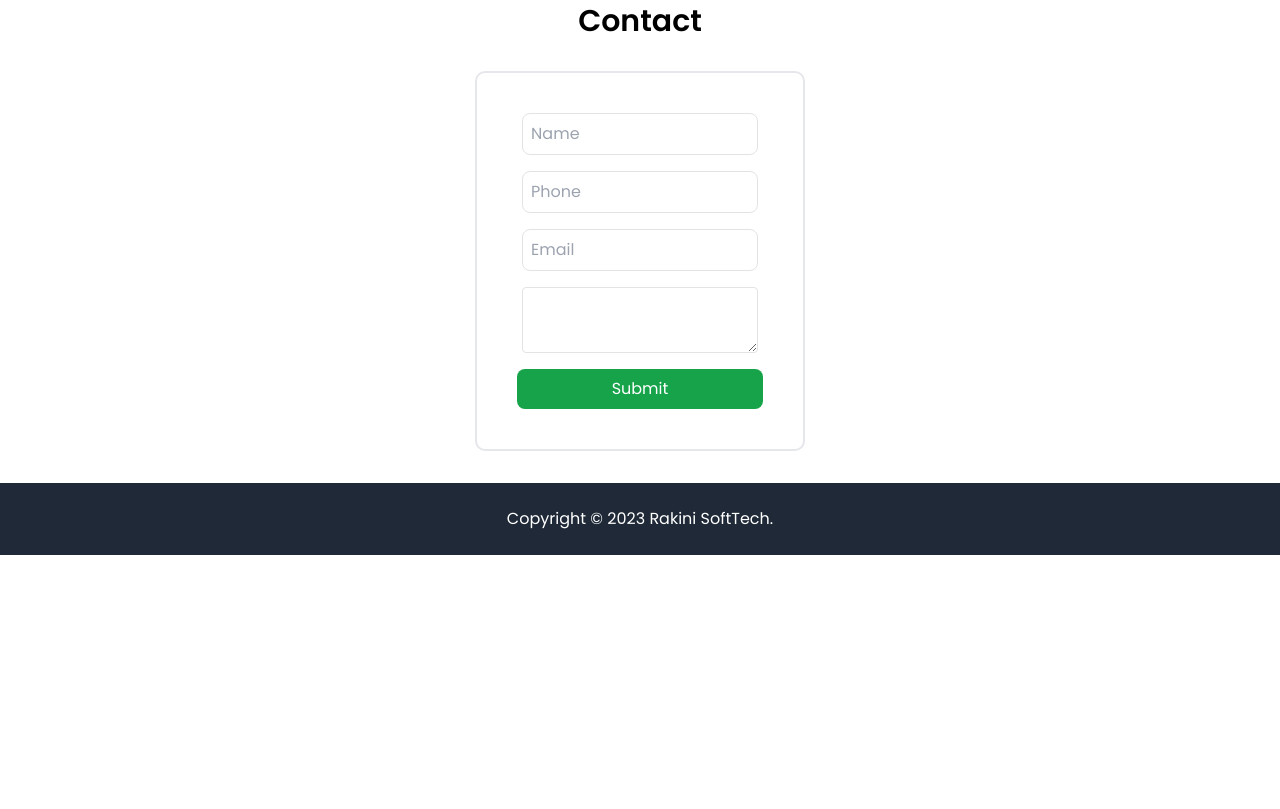
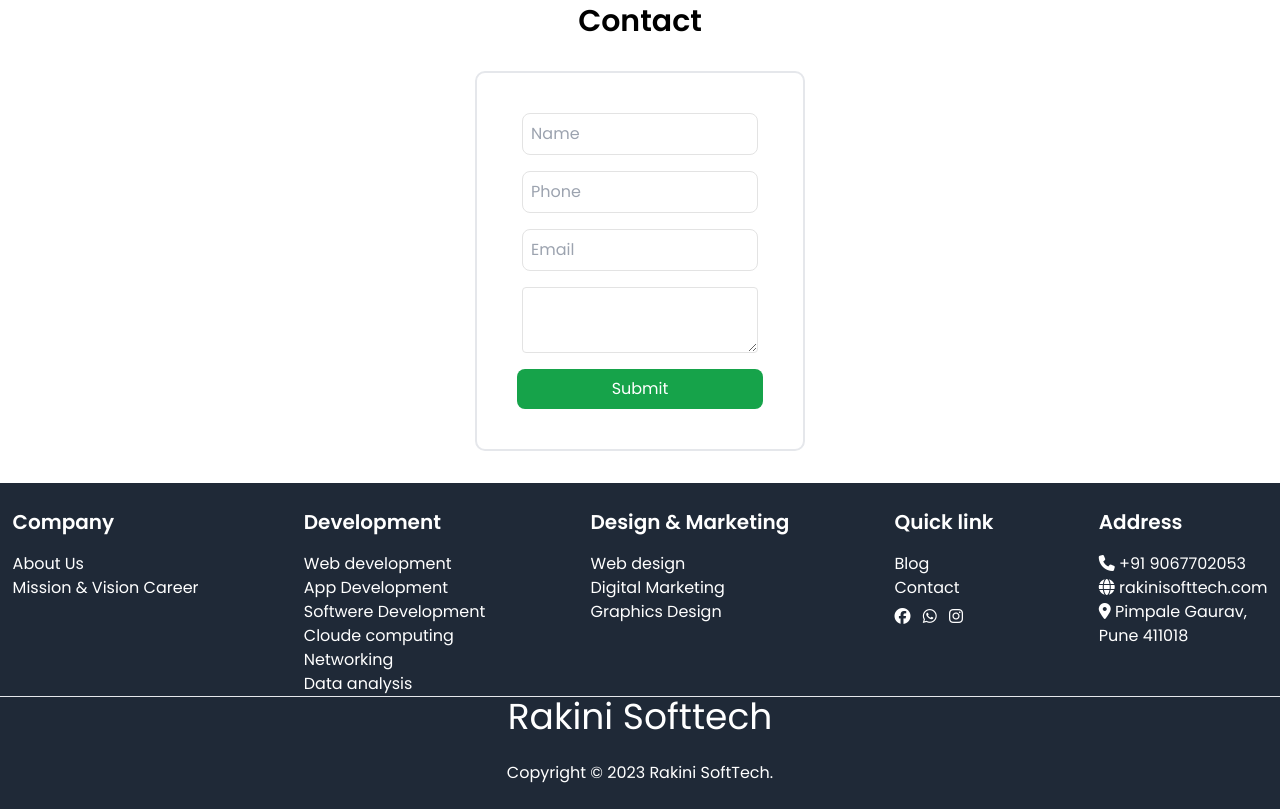
Before and after one commit to sonu-shivcharan/landing-page, a website: page index.html in a window 1280 px wide. Shown: the part 1402-2211 px from the top of the page. Before the commit the page ends 1957 px from the top, so only its background shows below. Drawn offline with Linux system fonts and the light colour scheme; files whose address does not match are found by name.

Commit message:
added footer

```diff
--- a/index.html
+++ b/index.html
@@ -30,7 +30,6 @@
           <a href="#features">Features</a>
           <a href="#contact">Contact</a>
           <a href="#about">About Us</a>
-
         </nav>
       </div>
     </header>
@@ -126,8 +125,50 @@
       </div>
     </section>
     <!-- Footer -->
-    <footer class="bg-gray-800 text-white py-6">
-      <div class="container mx-auto px-6 text-center">
+    <footer id="footer"class="bg-gray-800 text-white py-6">
+      <div class="links flex justify-around flex-wrap gap-20">
+        <div class="flex flex-col ">
+          <h4>Company</h4>
+          <a> About Us</a>
+          <a> Mission & Vision Career</a>
+        </div>
+        <div class="flex flex-col">
+          <h4>Development</h4>
+          <a>Web development </a>
+          <a>App Development</a>
+          <a> Softwere Development</a>
+          <a>Cloude computing</a>
+          <a>Networking</a>
+          <a>Data analysis</a>
+        </div>
+        <div class="flex flex-col">
+          <h4>Design & Marketing</h4>
+          <a>Web design</a>
+          <a> Digital Marketing</a>
+          <a> Graphics Design</a>
+        </div>
+        <div class="flex flex-col">
+         <h4> Quick link</h4>
+         <a> Blog </a>
+         <a>Contact</a>
+         <div class="flex-col">
+         <a> <i class="fa-brands fa-facebook"></i></a>
+         <a><i class="fa-brands fa-whatsapp m-2"></i></a>
+         <a><i class="fa-brands fa-instagram"></i> </a>
+        </div>
+        </div>
+        <div class="flex flex-col">
+          <h4> Address</h4>
+          <h5><i class="fa-solid fa-phone"></i> +91 9067702053</h5>
+          <a><i class="fa-solid fa-globe"></i> rakinisofttech.com</a>
+          <h5><i class="fa-solid fa-location-dot"></i> Pimpale Gaurav,<br> Pune 411018</h5>
+          </div>
+      </div>
+      <hr>
+      <div  class="flex justify-center text-4xl">
+        Rakini Softtech
+      </div>
+      <div class="container mx-auto px-6 text-center mt-6">
         <p>Copyright &copy; 2023 Rakini SoftTech.</p>
       </div>
     </footer>
--- a/style.css
+++ b/style.css
@@ -179,7 +179,11 @@
   #side-nav{
     display: block;
   }
-
+  #footer .links{
+    flex-direction: column!important;
+    padding: 1rem;
+    gap: 1rem;
+  }
 }
 
 /* Small devices (landscape phones, 576px and up) */
@@ -188,6 +192,7 @@
     max-height:100vh;
     flex-direction: column!important;
   }
+
 }
 @media (min-width: 578px ) and (max-width: 767.98px) and (orientation: portrait){
   #home {
@@ -211,3 +216,15 @@
 @media (min-width: 1200px) {
   /* Styles for extra large devices */
 }
+#footer h4{
+font-weight: bold;
+margin-bottom: 15px;
+font-size: 20px;
+}
+
+#footer a:hover{
+color: #069bff;
+}
+#footer a{
+  transition: 400ms;
+}
```
Also changed, not shown: dist/output.css, 2 other files. Lines whose indentation alone changed are shown as unchanged.
